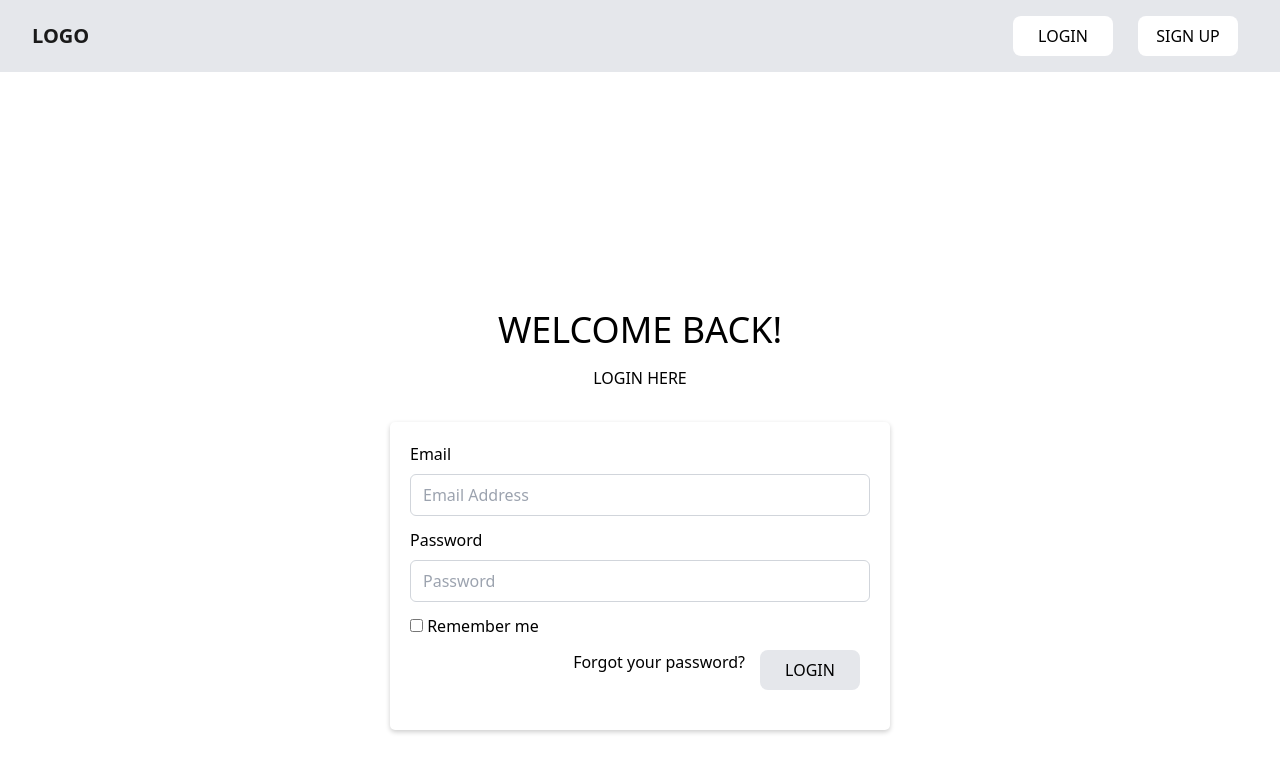
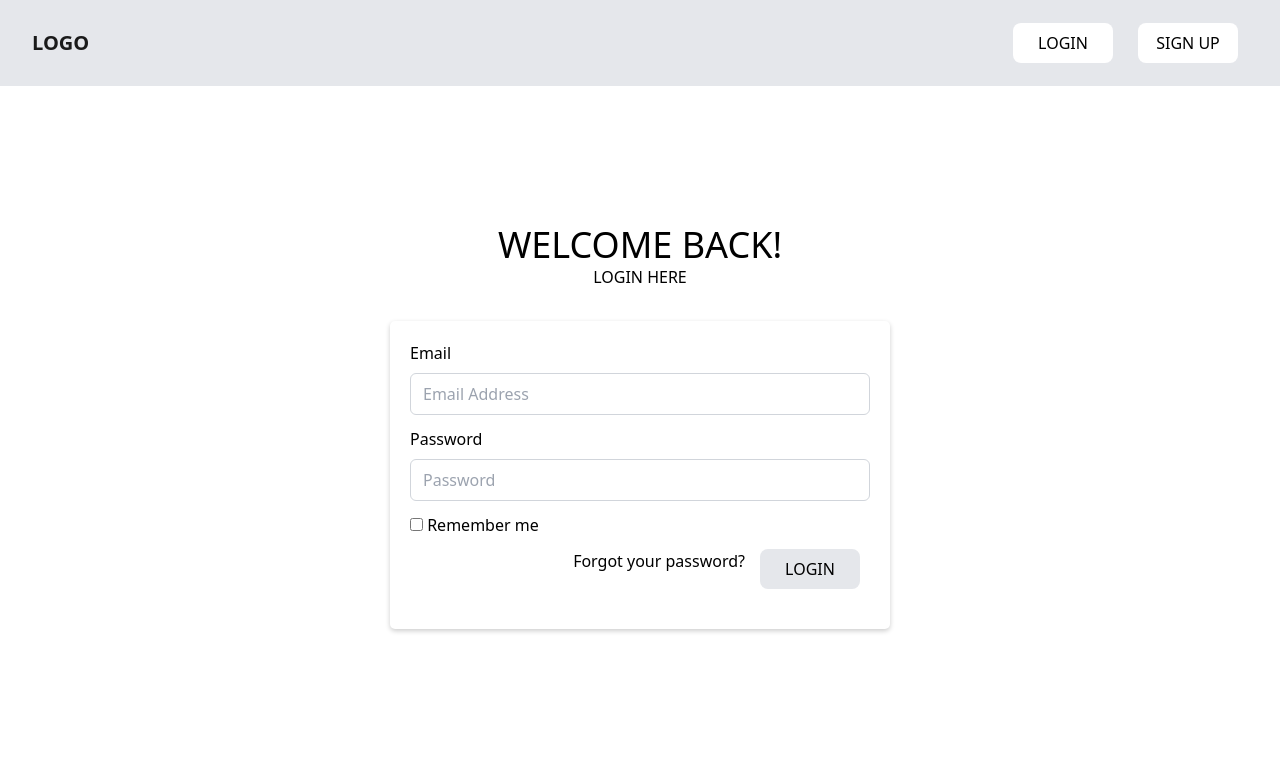
Before and after one commit to AJ1732/capstone_schoolbase_lms, a React (Vite) app: page /login in a window 1280 px wide. Shown: the top 772 px of the page. Built offline with nearby package versions, Linux system fonts and the light colour scheme.

Commit message:
fix: fix y overflow of sign up and login page

```diff
--- a/src/anatomy/Pages/Login.jsx
+++ b/src/anatomy/Pages/Login.jsx
@@ -25,9 +25,9 @@ const Login = () => {
   }
 
   return (
-    <form onSubmit={submitHandler}  className="flex flex-col items-center justify-center min-h-screen">
-      <div className="text-center mt-32">
-          <h1 className="text-4xl font-normal mb-4">WELCOME BACK!</h1>
+    <form onSubmit={submitHandler}  className="content | min-h-[calc(100vh_-_100px)] flex flex-col items-center justify-center">
+      <div className="text-center">
+          <h1 className="text-4xl font-normal">WELCOME BACK!</h1>
           <h3>LOGIN HERE</h3>
       </div>
 
--- a/src/anatomy/Pages/SignUp.jsx
+++ b/src/anatomy/Pages/SignUp.jsx
@@ -28,8 +28,8 @@ const SignUp = () => {
 
 
   return (
-    <form onSubmit={submitHandler} className="flex flex-col items-center justify-center h-full w-full mt--20">
-      <div className="text-center mt-32">
+    <form onSubmit={submitHandler} className="content | h-[calc(100vh_-_100px)] flex flex-col items-center justify-center ">
+      <div className="text-center">
           <h1 className="text-4xl font-normal mb-4">CREATE ACCOUNT</h1>
           <h3>SIGN UP HERE</h3>
       </div>
```
